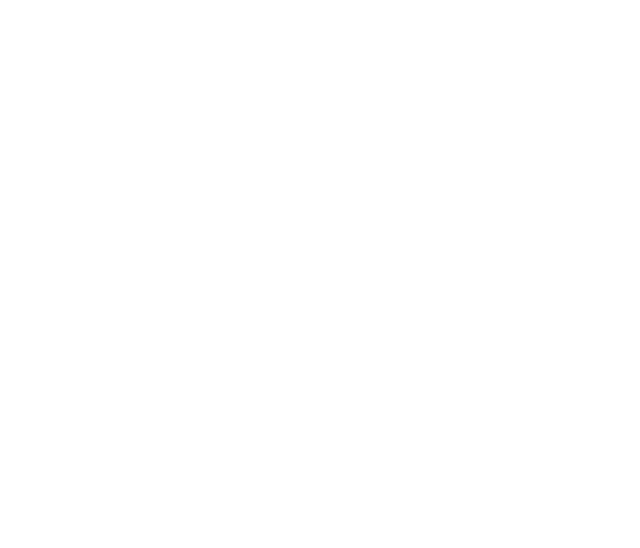
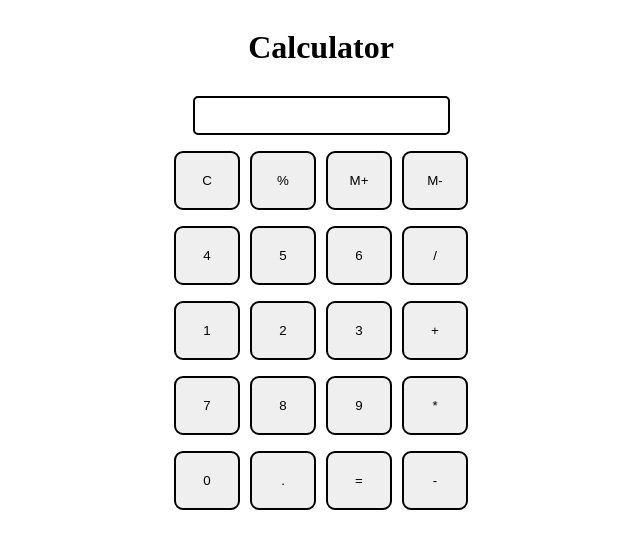
Before and after one commit to Chandan8585/calculator, a plain HTML site: page index.html in a window 1280 px wide. Shown: the whole page, without its empty margins (87-727 px from the left). Drawn offline with Linux system fonts and the light colour scheme.

Commit message:
made basic working  calculator

```diff
--- a/index.html
+++ b/index.html
@@ -4,9 +4,47 @@
     <meta charset="UTF-8">
     <meta http-equiv="X-UA-Compatible" content="IE=edge">
     <meta name="viewport" content="width=device-width, initial-scale=1.0">
-    <title>Document</title>
+    <title>Calculator</title>
+    <link rel="stylesheet" href="/styles.css">
+    <link rel="stylesheet" href="/utils.css">
 </head>
 <body>
-
+  <div class="container flex flex-col items-center text-center">
+    <h1>Calculator</h1>
+    <div class="row">
+        <input type="text" class="input">
+    </div>
+<div class="row">
+        <button class="button">C</button>
+        <button class="button">%</button>
+        <button class="button">M+</button>
+        <button class="button">M-</button>
+</div>
+<div class="row">
+    <button class="button">4</button>
+    <button class="button">5</button>
+    <button class="button">6</button>
+    <button class="button">/</button>
+</div>
+<div class="row">
+    <button class="button">1</button>
+    <button class="button">2</button>
+    <button class="button">3</button>
+    <button class="button">+</button>
+</div>
+<div class="row">
+    <button class="button">7</button>
+    <button class="button">8</button>
+    <button class="button">9</button>
+    <button class="button">*</button>
+</div>
+<div class="row">
+    <button class="button">0</button>
+    <button class="button">.</button>
+    <button class="button">=</button>
+    <button class="button">-</button>
+</div>
+ </div>
 </body>
+<script src="/index.js"></script>
 </html>
--- a/index.js
+++ b/index.js
@@ -0,0 +1,20 @@
+
+let string = " ";
+let buttons = document.querySelectorAll('.button');
+Array.from(buttons).forEach((button)=>{
+    button.addEventListener('click', (e)=>{
+        if(e.target.innerHTML == '='){
+           string = eval(string);
+           document.querySelector('input').value = string;
+        }
+         else if(e.target.innerHTML == 'C'){
+            string = "";
+            document.querySelector('input').value = string;
+         }
+        else{
+            console.log(e.target)
+            string = string + e.target.innerHTML;
+            document.querySelector('input').value = string;
+        }
+    })
+})
--- a/styles.css
+++ b/styles.css
@@ -0,0 +1,21 @@
+html, body{
+    height: 100%;
+    width: 100%;
+}
+.button{
+    padding: 20px;
+    margin: 0 3px;
+    border: 2px solid black;
+    border-radius: 9px;
+    cursor: pointer;
+    width: 66px;
+}
+.row{
+    margin: 8px 0;
+}
+.row input{
+    margin: 0;
+    padding: 10px 38px;
+    border: 2px solid black;
+    border-radius: 5px;
+}
--- /dev/null
+++ b/utils.css
@@ -0,0 +1,20 @@
+.text-center{
+    text-align: center;
+}
+
+
+.container{
+    height: 30rem;
+    width: 50rem;
+
+}
+
+.flex{
+ display: flex;
+}
+.flex-col{
+    flex-direction: column;
+}
+.items-center{
+ align-items: center;
+}
```
